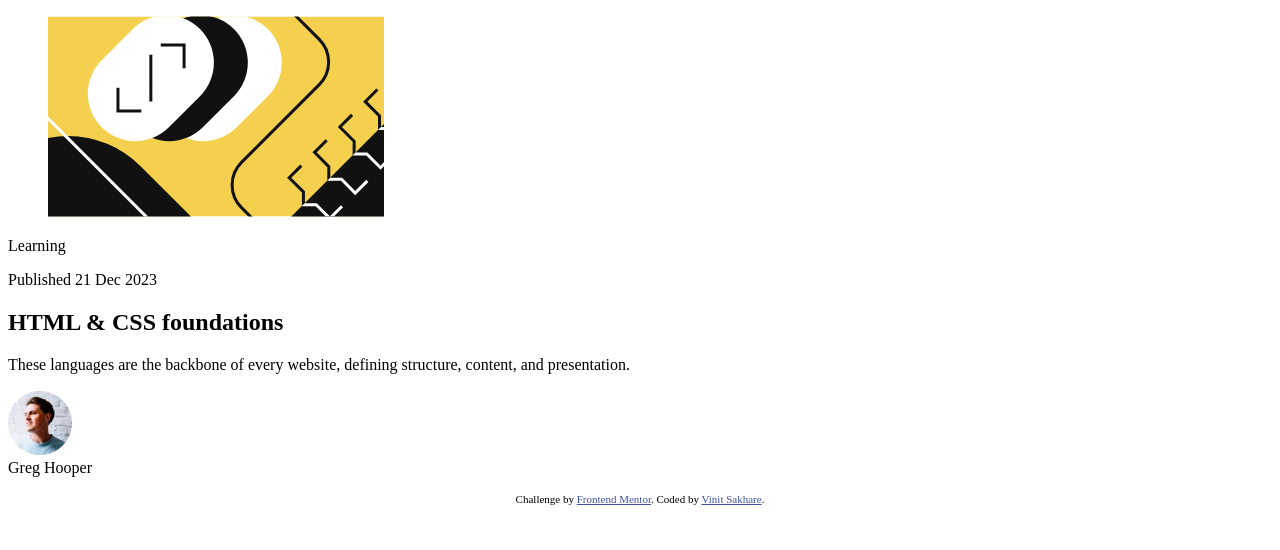
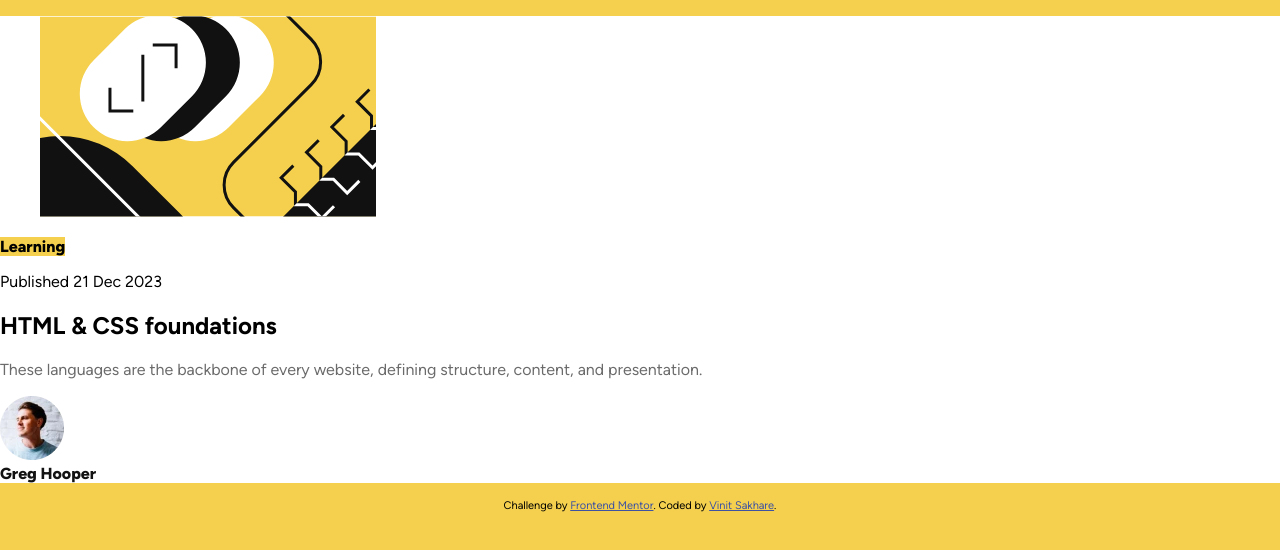
Before and after one commit to Vinit1234/FrontEndMentorProjects, a plain HTML site: page 2-blog-preview-card-main/index.html in a window 1280 px wide. Drawn offline with Linux system fonts and the light colour scheme.

Commit message:
Added css for typography and color scheme

```diff
--- a/2-blog-preview-card-main/index.html
+++ b/2-blog-preview-card-main/index.html
@@ -29,7 +29,7 @@
         </figure>
 
         <section>
-          <p><span>Learning</span></p>
+          <p><span class="highlight">Learning</span></p>
           <p>Published 21 Dec 2023</p>
         </section>
 
--- a/2-blog-preview-card-main/styles.css
+++ b/2-blog-preview-card-main/styles.css
@@ -1,7 +1,46 @@
+@font-face {
+    font-family: 'Figtree';
+    src: url('./assets/fonts/Figtree-Italic-VariableFont_wght.ttf') format("truetype");
+    font-style: italic;
+}
+@font-face {
+    font-family: 'Figtree';
+    src: url('./assets/fonts/Figtree-VariableFont_wght.ttf') format("truetype");
+    font-style: normal;
+    /* font-weight: 500 800; */
+}
+
+:root{
+--Yellow: hsl(47, 88%, 63%);
+--White: hsl(0, 0%, 100%);
+--Gray-500: hsl(0, 0%, 42%);
+--Gray-950: hsl(0, 0%, 7%);
+}
+
+
+
 *{
     box-sizing: border-box;
     /* border: 1px solid red; */
 }
+
+body{
+    margin: 0;
+    font-size: 16px;
+    font-family: 'Figtree';
+}
+
+
+
+body, .highlight{
+    background-color: var(--Yellow);
+}
+
+.box-2{
+    background-color: var(--White);
+}
+
+
 
 /* Visually hide h1 but keep it available for screen readers */
 .visually-hidden {
@@ -18,6 +57,17 @@
 }
 
 
+.highlight, .author>span{
+    font-weight: 800;
+}
+
+.author>span{
+    color: var(--Gray-950);
+}
+
+article>p{
+    color: var(--Gray-500);
+}
 
 footer{
     padding-top: 1rem;
```
